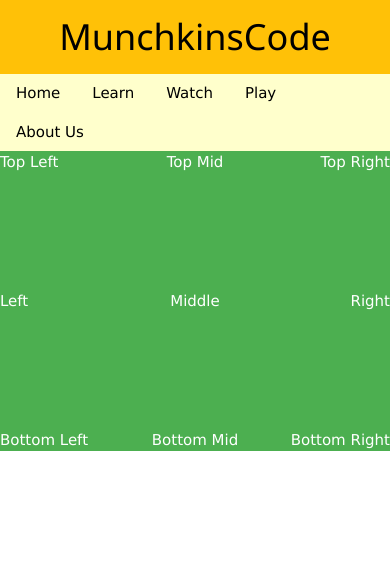
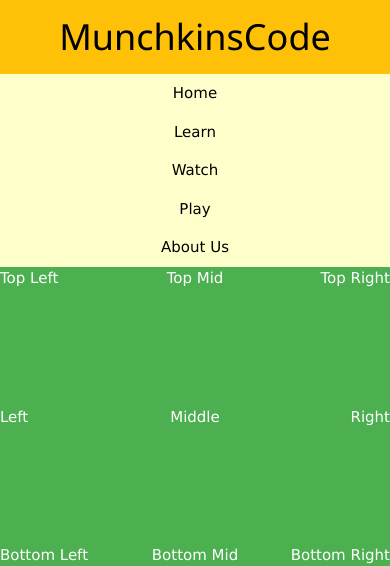
Before and after one commit to AlinMGupta/Munchkinscode.net, a PHP site: page / in a window 390 px wide. Shown: the top 566 px of the page. Run offline with PHP 8.4, Linux system fonts and the light colour scheme.

Commit message:
added mobile support

```diff
--- a/include/header.php
+++ b/include/header.php
@@ -9,9 +9,9 @@
       <h1 class="w3-center">MunchkinsCode</h1>
     </div>
     <div class="w3-bar w3-pale-yellow">
-      <a href="#" class="w3-bar-item w3-button">Home</a>
-      <a href="#" class="w3-bar-item w3-button">Learn</a>
-      <a href="#" class="w3-bar-item w3-button">Watch</a>
-      <a href="#" class="w3-bar-item w3-button">Play</a>
-      <a href="#" class="w3-bar-item w3-button">About Us</a>
+      <a href="#" class="w3-bar-item w3-button w3-mobile w3-hover-red">Home</a>
+      <a href="#" class="w3-bar-item w3-button w3-mobile w3-hover-red">Learn</a>
+      <a href="#" class="w3-bar-item w3-button w3-mobile w3-hover-red">Watch</a>
+      <a href="#" class="w3-bar-item w3-button w3-mobile w3-hover-red">Play</a>
+      <a href="#" class="w3-bar-item w3-button w3-mobile w3-hover-red">About Us</a>
     </div>
```
